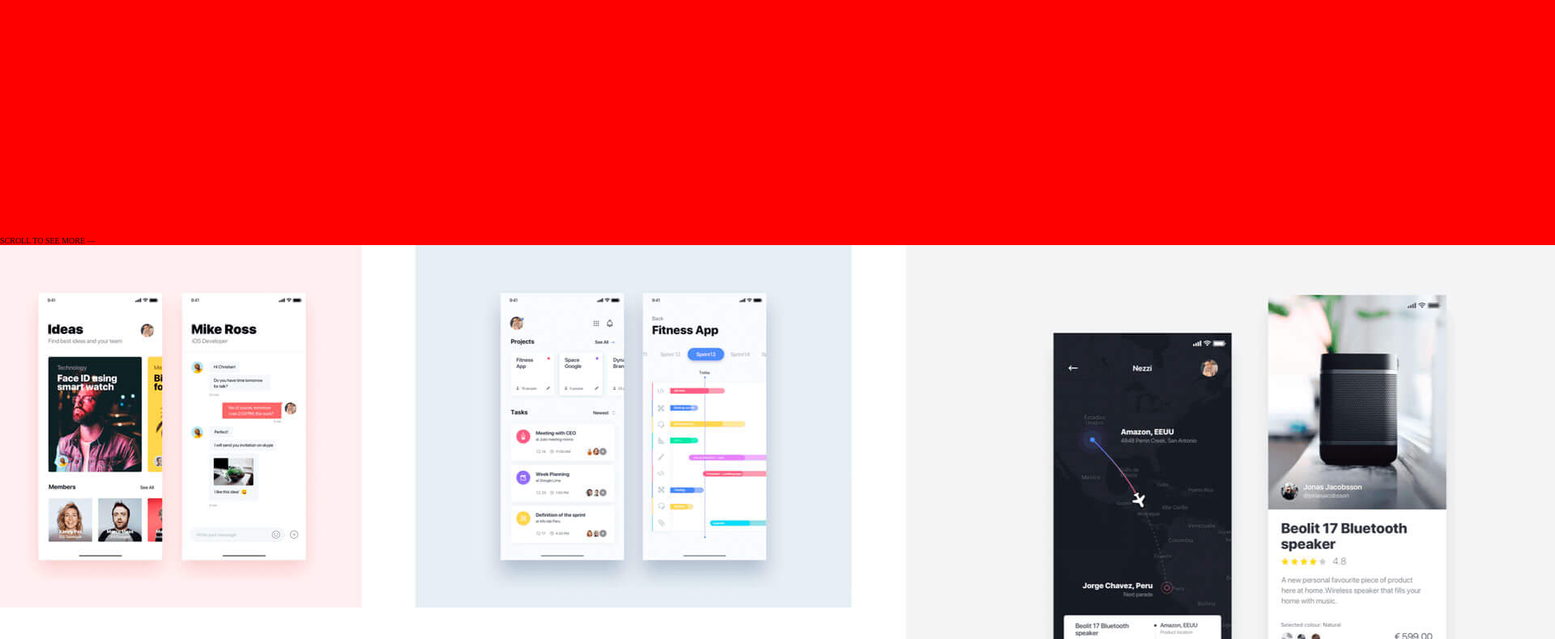
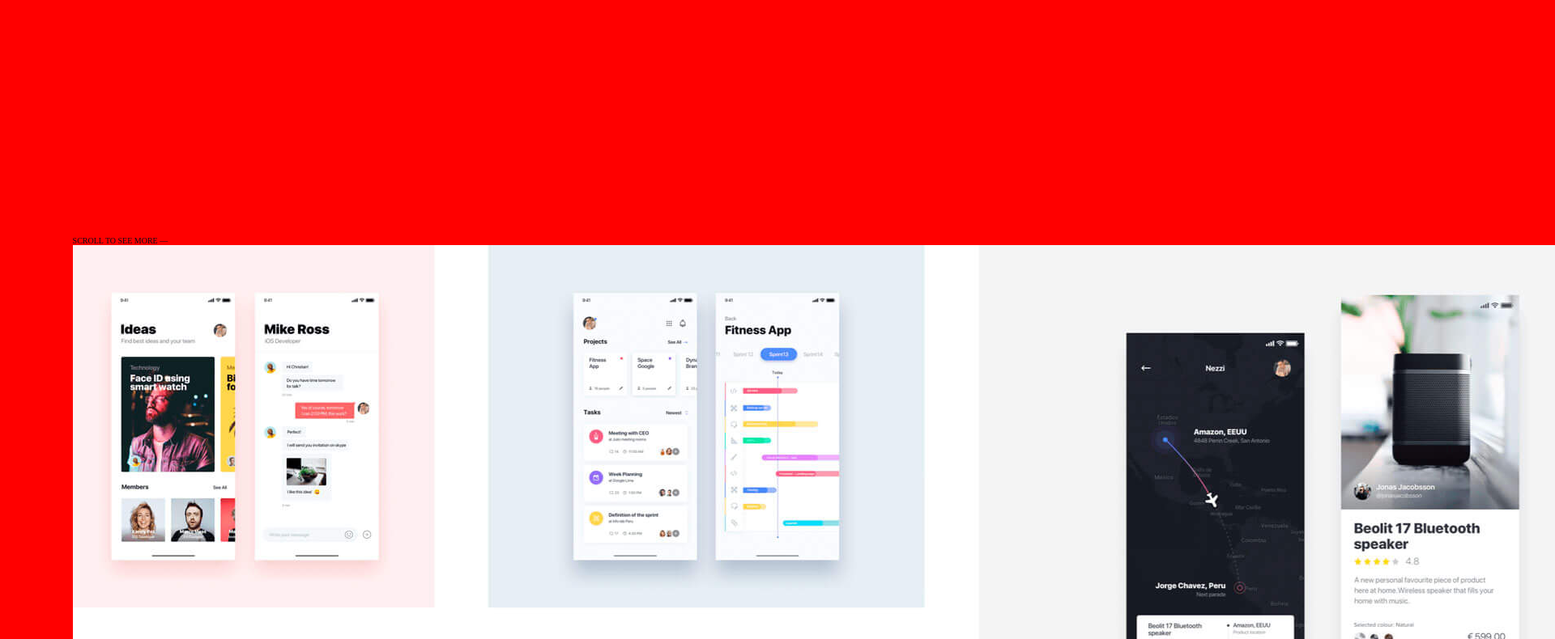
Before and after one commit to NilsNeumann11/Design-Project, a plain HTML site: page index.html in a window 1280 px wide. Shown: the part 108-898 px from the top of the page at 81% size, 1920 px wide, since content can reach past the window. Drawn offline with Linux system fonts and the light colour scheme.

Commit message:
add main sizing

```diff
--- a/assets/css/style.css
+++ b/assets/css/style.css
@@ -19,6 +19,7 @@ html {
 body {
 	color: #0b0c17;
 	background-color: red;
+	margin: 0 7%;
 }
 
 h1 {
```
